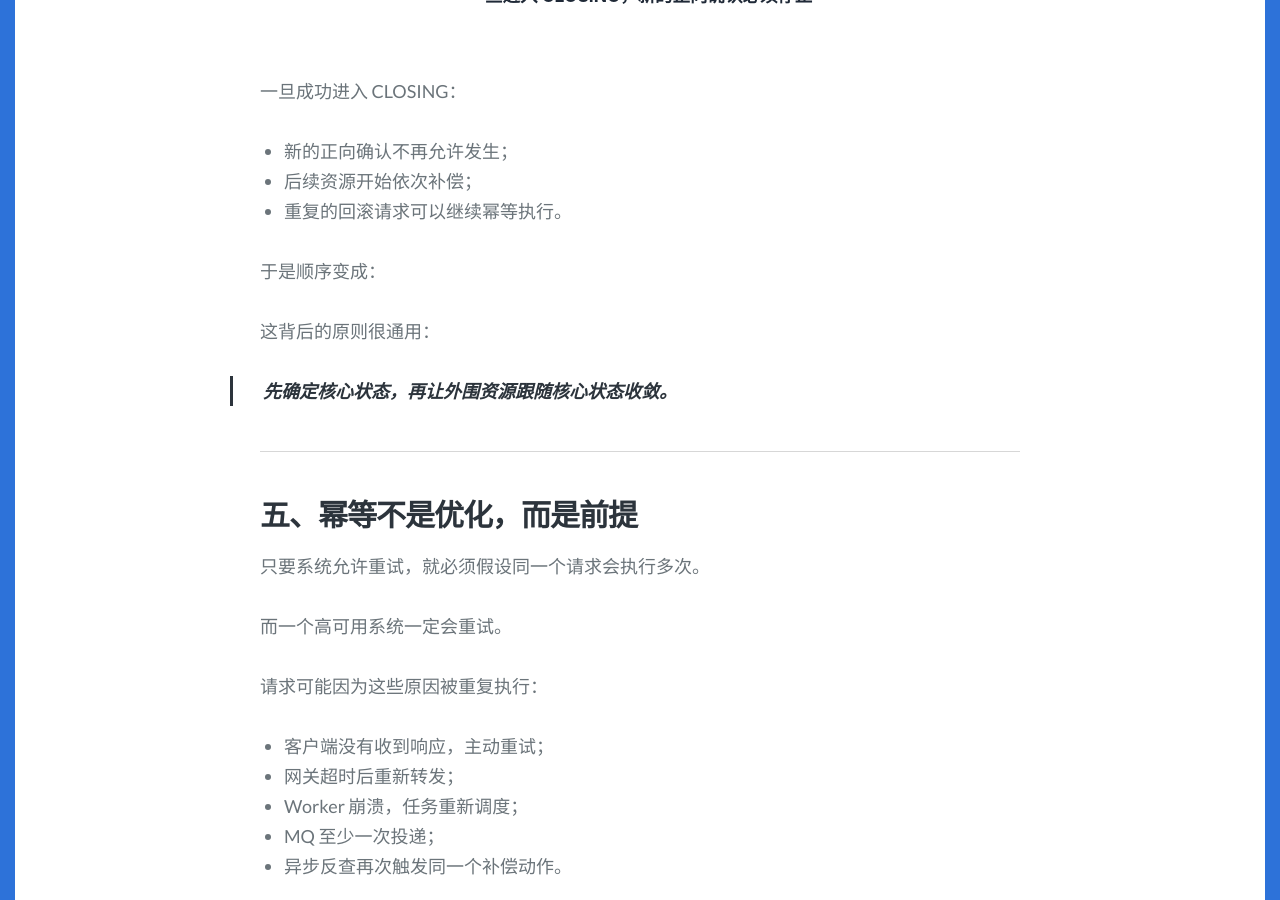
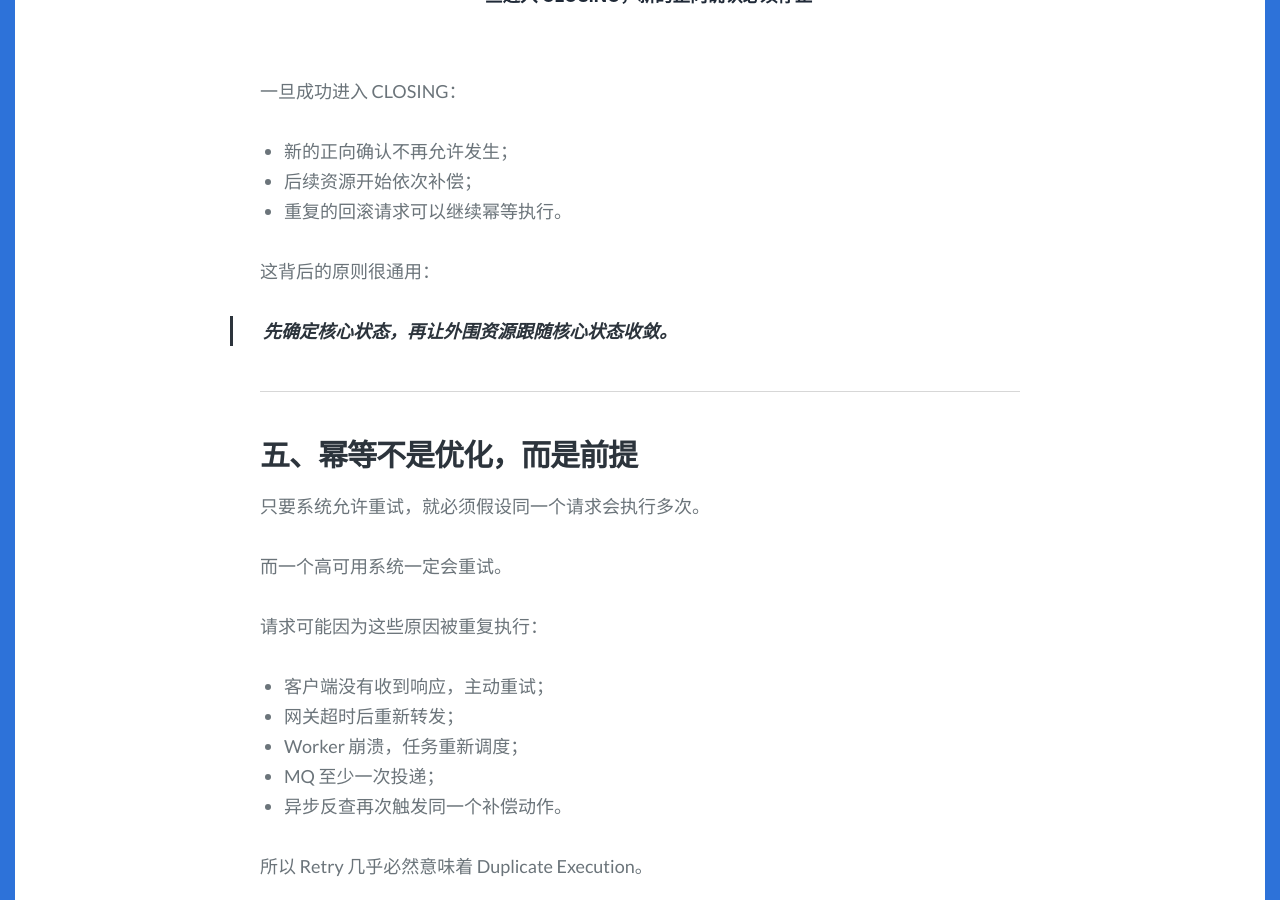
Before and after one commit to yangjj-iso/yangjj-iso.github.io, a Jekyll site: the page built from _posts/2026-07-13-distributed-transaction-convergence.md, in a window 1280 px wide and 900 px high, scrolled down 8638 px. Built offline with Jekyll 4.4.1, drawn with Linux system fonts in a browser that asks for light colours; some web fonts are replaced; comment, search, counter and statistics services are not loaded.

Commit message:
Update 2026-07-13-distributed-transaction-convergence.md

```diff
--- a/_posts/2026-07-13-distributed-transaction-convergence.md
+++ b/_posts/2026-07-13-distributed-transaction-convergence.md
@@ -265,10 +265,6 @@ COMMIT;
 - 新的正向确认不再允许发生；
 - 后续资源开始依次补偿；
 - 重复的回滚请求可以继续幂等执行。
-
-于是顺序变成：
-
-
 
 这背后的原则很通用：
 
```
